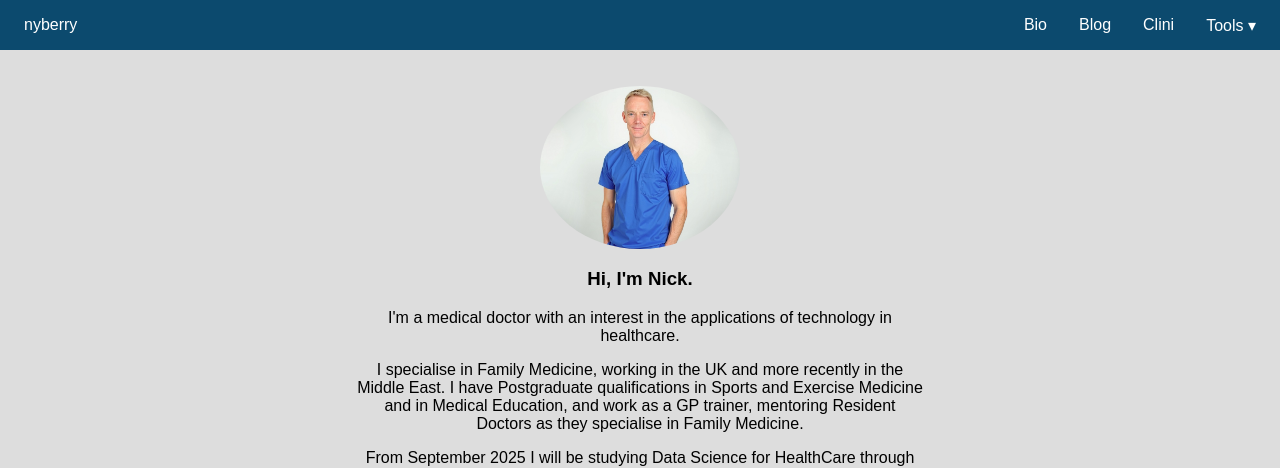
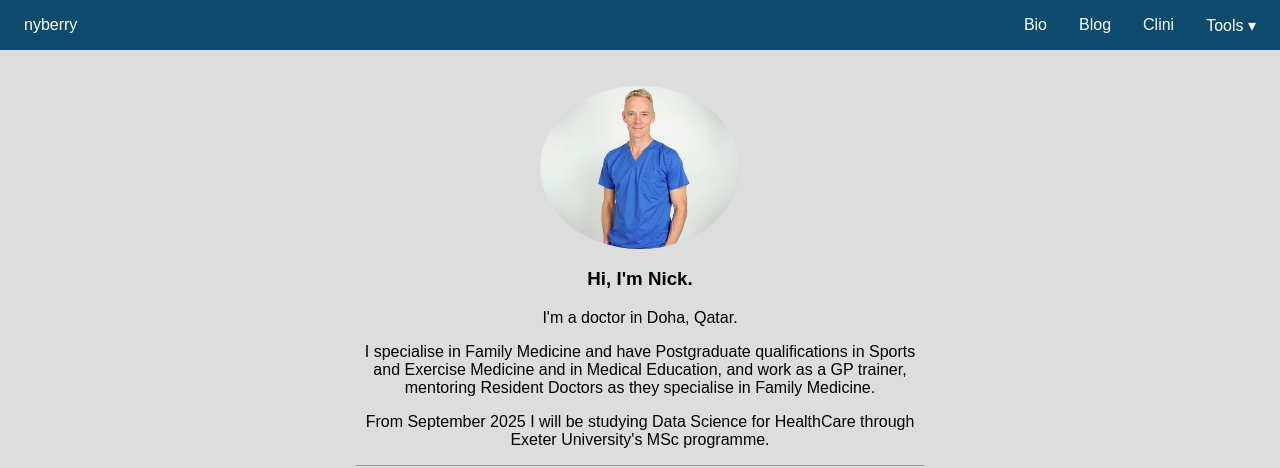
Before and after one commit to nyberry/nyberrysite, an Eleventy site: page bio.md in a window 1280 px wide. Shown: the top 468 px of the page. Built offline with nearby package versions, Linux system fonts and the light colour scheme; Eleventy itself is replaced by a stand-in of ours; files that its build step writes are made by us from their sources.

Commit message:
bio update

```diff
--- a/bio.md
+++ b/bio.md
@@ -6,9 +6,9 @@ title: bio
 <img class="profile_img" src="/assets/images/headshot.jpg" alt="Centered Image">
 
 ### Hi, I'm Nick.
-I'm a medical doctor with an interest in the applications of technology in healthcare.
+I'm a doctor in Doha, Qatar.
 
-I specialise in Family Medicine, working in the UK and more recently in the Middle East. I have Postgraduate qualifications in Sports and Exercise Medicine and in Medical Education, and work as a GP trainer, mentoring Resident Doctors as they specialise in Family Medicine.
+I specialise in Family Medicine and have Postgraduate qualifications in Sports and Exercise Medicine and in Medical Education, and work as a GP trainer, mentoring Resident Doctors as they specialise in Family Medicine.
 
 From September 2025 I will be studying Data Science for HealthCare through Exeter University's MSc programme.
 
```
